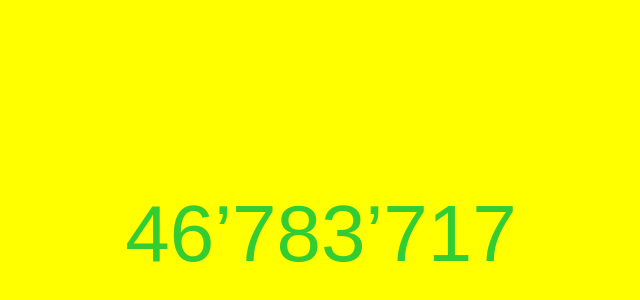
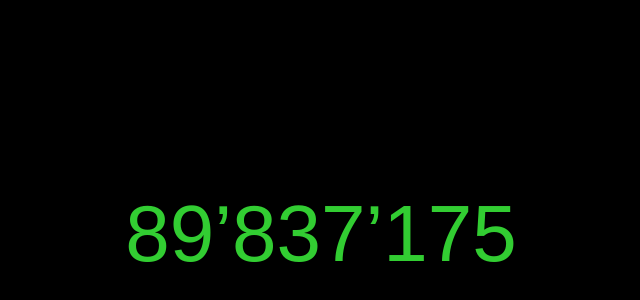
Before and after one commit to saschasupsol/counter3, a plain HTML site: page index.html in a window 1280 px wide. Shown: the part 166-466 px from the top of the page, without its empty margins (319-959 px from the left). Drawn offline with Linux system fonts and the light colour scheme.

Commit message:
Update index.html

```diff
--- a/index.html
+++ b/index.html
@@ -7,7 +7,7 @@
   <style>
     body {
       font-family: Arial, sans-serif;
-      background: yellow;
+      background: black;
       color: limegreen;
       display: flex;
       justify-content: center;
@@ -23,7 +23,7 @@
 
   <script>
     const startWert = 42000000;
-    const intervallSekunden = 10;
+    const intervallSekunden = 1;
 
     // Startzeitpunkt definieren (UTC!)
     const startZeit = new Date("2024-01-01T00:00:00Z");
```
